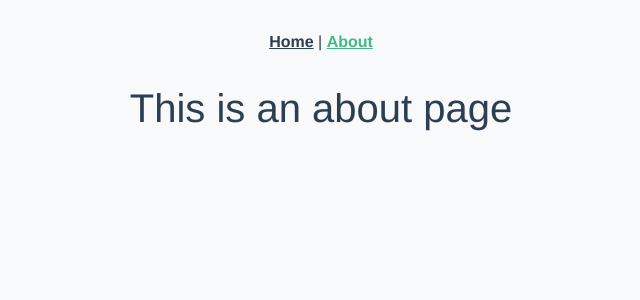
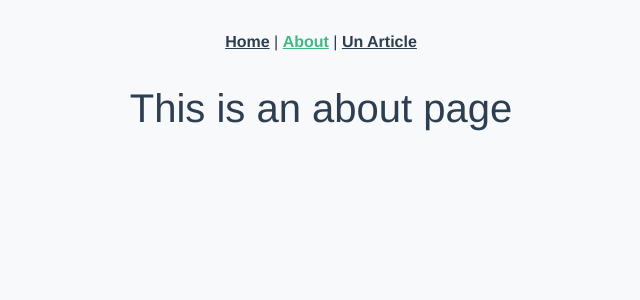
Before and after one commit to YanisJdz/new-vue, a Vue app: page /about in a window 1280 px wide. Shown: the top 300 px of the page, without its empty margins (319-959 px from the left). Built offline with nearby package versions, Linux system fonts and the light colour scheme.

Commit message:
Routing article

```diff
--- a/src/App.vue
+++ b/src/App.vue
@@ -2,7 +2,8 @@
   <div id="app">
     <div id="nav">
       <router-link to="/">Home</router-link> |
-      <router-link to="/about">About</router-link>
+      <router-link to="/about">About</router-link> |
+      <router-link to="/article">Un Article</router-link>
     </div>
     <router-view/>
   </div>
```
